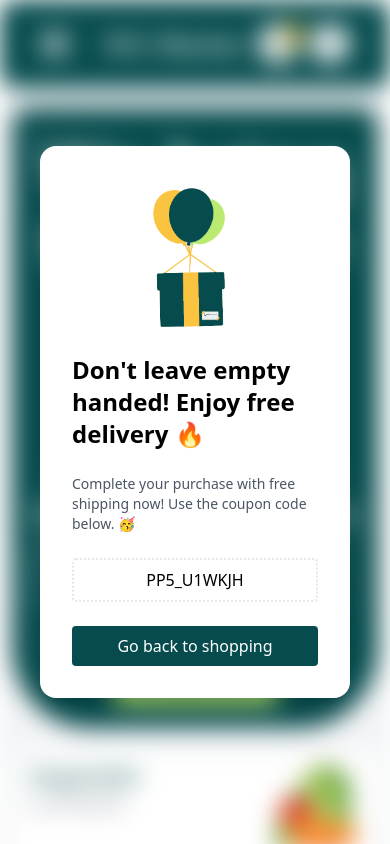
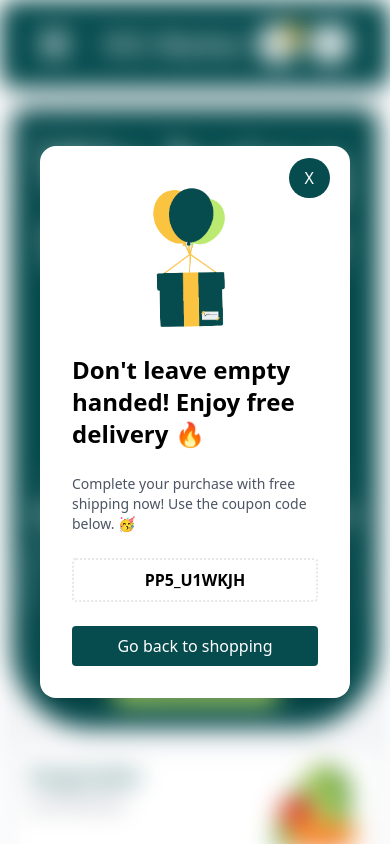
Before and after one commit to Giviko28/Grocery-Shop, a React (Vite) app: page / in a window 390 px wide. Shown: the top 844 px of the page. Built offline with nearby package versions, Linux system fonts and the light colour scheme; what tailwindcss-animated would draw is missing.

Commit message:
responsive fixes

```diff
--- a/src/components/home/Banner.jsx
+++ b/src/components/home/Banner.jsx
@@ -24,7 +24,7 @@ export const Banner = () => {
         </div>
       </div>
       {/* Image side */}
-      <div className="m-0 m-auto lg:block hidden">
+      <div className="m-auto lg:block hidden">
         <img src={bannerIcon} alt="Banner Icon" />
       </div>
     </div>
--- a/src/components/home/CategoriesSlider.jsx
+++ b/src/components/home/CategoriesSlider.jsx
@@ -2,7 +2,7 @@ import data from "../../data/db.json";
 
 export const CategoriesSlider = () => {
   return (
-    <div className="grid lg:grid-cols-6 md:grid-cols-3 sm:grid-cols-2 py-6 gap-4">
+    <div className="grid xl:grid-cols-6 lg:grid-cols-3 sm:grid-cols-2 py-6 gap-4">
       {data.categories &&
         data.categories.map((category, id) => (
           <div
--- a/src/components/home/ItemList.jsx
+++ b/src/components/home/ItemList.jsx
@@ -18,7 +18,7 @@ export const ItemList = () => {
         <p className="text-randomOrange text-xl font-medium">See more -></p>
       </div>
       {/* actual items */}
-      <div className="py-4 grid lg:grid-cols-5 md:grid-cols-3 sm:grid-cols-2 gap-8">
+      <div className="py-4 grid xl:grid-cols-5 md:grid-cols-3 sm:grid-cols-2 gap-8">
         {data.items &&
           data.items.map((item, id) => (
             <Card key={item.name} item={item} cart={cart} />
--- a/src/components/layout/Popup.jsx
+++ b/src/components/layout/Popup.jsx
@@ -1,13 +1,16 @@
 import icon from "../../assets/gift-icon.png";
 
-export const Popup = ({ isPopup, setIsPopup }) => {
+export const Popup = ({ isPopupClicked, setIsPopupClicked }) => {
   const handleClick = () => {
     localStorage.setItem("isClicked", "true");
-    setIsPopup(true);
+    setIsPopupClicked(true);
   };
+
+  if (isPopupClicked) return null;
+
   return (
     <div className="fixed inset-0 left-10 right-10 sm:left-20 sm:right-20 flex justify-center items-center animate-jump-in z-10">
-      <div className="flex md:flex-row flex-col items-center bg-white md:max-w-2xl lg:max-w-3xl p-6 rounded-2xl shadow-xl">
+      <div className="flex md:flex-row flex-col items-center bg-white md:max-w-2xl lg:max-w-3xl p-6 rounded-2xl shadow-xl relative">
         <div className="w-1/2 flex justify-center md:block">
           <img src={icon} alt="Gift Icon" />
         </div>
@@ -19,13 +22,22 @@ export const Popup = ({ isPopup, setIsPopup }) => {
             Complete your purchase with free shipping now! Use the coupon code
             below. 🥳
           </p>
-          <button className="block w-full flex justify-center border-dotted border-2 p-2 rounded">
+          <button className="block w-full flex justify-center border-dotted border-2 p-2 rounded font-bold">
             PP5_U1WKJH
           </button>
-          <button className="flex justify-center w-full bg-primary text-white p-2 rounded">
+          <button
+            onClick={handleClick}
+            className="flex justify-center w-full bg-primary text-white p-2 rounded"
+          >
             Go back to shopping
           </button>
         </div>
+        <button
+          onClick={handleClick}
+          className="absolute top-3 right-5 bg-primary text-white px-4 py-2 rounded-3xl"
+        >
+          X
+        </button>
       </div>
     </div>
   );
--- a/src/pages/Home.jsx
+++ b/src/pages/Home.jsx
@@ -6,11 +6,11 @@ import { Popup } from "../components/layout/Popup.jsx";
 import { useState } from "react";
 
 export const Home = () => {
-  const [isPopup, setIsPopup] = useState(
+  const [isPopupClicked, setIsPopupClicked] = useState(
     localStorage.getItem("isClicked") ?? false,
   );
   const parentClass = `sm:py-3 sm:px-8 bg-gray-100 ${
-    !isPopup ? "blur-md" : ""
+    !isPopupClicked ? "blur-md" : ""
   }`;
 
   return (
@@ -23,7 +23,10 @@ export const Home = () => {
           <ItemList />
         </div>
       </div>
-      <Popup isPopup={isPopup} setIsPopup={setIsPopup} />
+      <Popup
+        isPopupClicked={isPopupClicked}
+        setIsPopupClicked={setIsPopupClicked}
+      />
     </>
   );
 };
```
